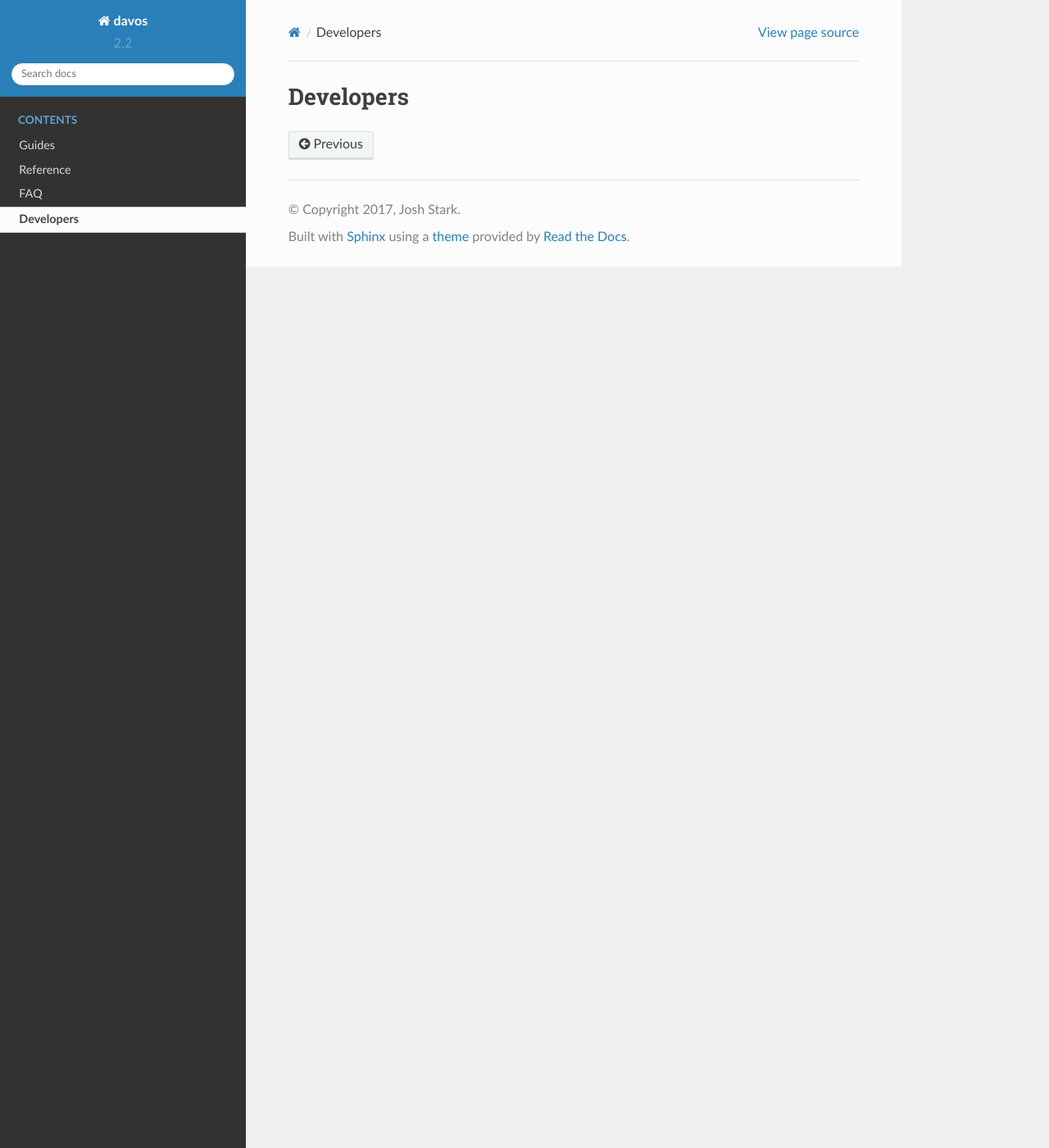
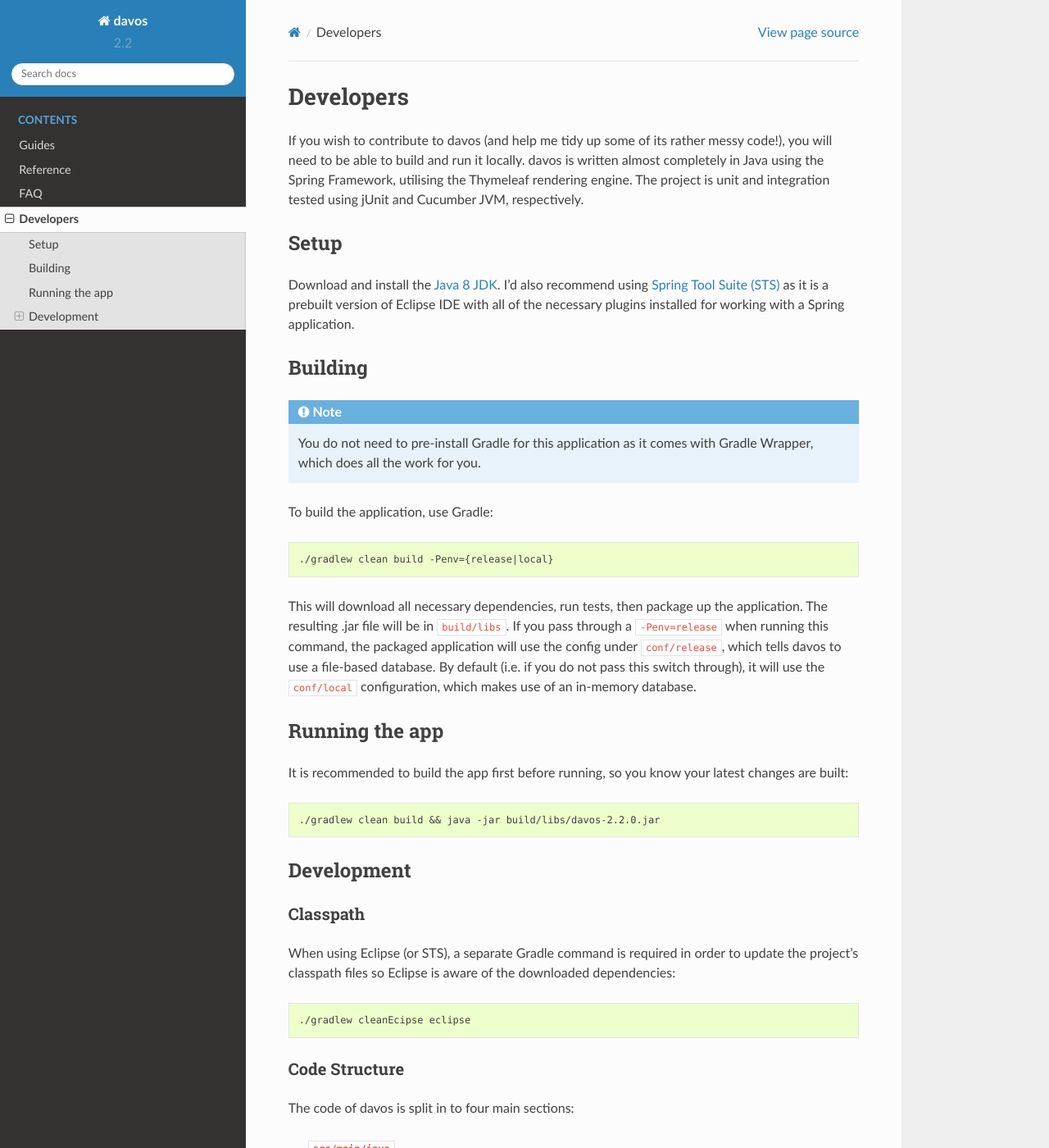
Before and after one commit to linuxserver/davos, a Sphinx documentation site: the page built from docs/source/developers/index.rst, in a window 1280 px wide and 1400 px high. Shown: the whole window at 82% size. Built offline with Sphinx 7.4.7 and the Read the Docs theme 2.0.0, drawn with Linux system fonts in a browser that asks for light colours; some of the changed text lies outside the part shown.

Commit message:
Updated docs

```diff
--- a/docs/source/developers/index.rst
+++ b/docs/source/developers/index.rst
@@ -1,3 +1,105 @@
 ##########
 Developers
 ##########
+
+If you wish to contribute to davos (and help me tidy up some of its rather messy code!), you
+will need to be able to build and run it locally. davos is written almost completely in
+Java using the Spring Framework, utilising the Thymeleaf rendering engine. The project is
+unit and integration tested using jUnit and Cucumber JVM, respectively.
+
+*****
+Setup
+*****
+
+Download and install the `Java 8 JDK <http://www.oracle.com/technetwork/java/javase/downloads/jdk8-downloads-2133151.html>`_.
+I'd also recommend using `Spring Tool Suite (STS) <https://spring.io/tools/sts/all>`_ as it is a prebuilt version of Eclipse IDE with all of the necessary
+plugins installed for working with a Spring application.
+
+********
+Building
+********
+
+.. note:: You do not need to pre-install Gradle for this application as it comes with Gradle Wrapper, which does all the work for you.
+
+To build the application, use Gradle:
+
+.. code-block:: text
+
+    ./gradlew clean build -Penv={release|local}
+
+This will download all necessary dependencies, run tests, then package up the application.
+The resulting .jar file will be in ``build/libs``. If you pass through a ``-Penv=release`` when
+running this command, the packaged application will use the config under ``conf/release``, which
+tells davos to use a file-based database. By default (i.e. if you do not pass this switch
+through), it will use the ``conf/local`` configuration, which makes use of an in-memory database.
+
+***************
+Running the app
+***************
+
+It is recommended to build the app first before running, so you know your latest
+changes are built:
+
+.. code-block:: text
+
+    ./gradlew clean build && java -jar build/libs/davos-2.2.0.jar
+
+***********
+Development
+***********
+
+Classpath
+---------
+
+When using Eclipse (or STS), a separate Gradle command is required in order to update
+the project's classpath files so Eclipse is aware of the downloaded dependencies:
+
+.. code-block:: text
+
+    ./gradlew cleanEcipse eclipse
+
+Code Structure
+--------------
+
+The code of davos is split in to four main sections:
+
+    ``src/main/java``
+        The core functional code. This contains all logic for the workflow, API,
+        connectivity, and object persistence (database).
+
+    ``src/main/resources``
+        The front-end code, including all JavaScript, CSS, images, and Thymeleaf
+        templates.
+
+    ``src/test/java``
+        All unit tests for the core code
+
+    ``src/cucumber/java``
+        Integration test code. This is separate to the main project code and
+        does not get packaged in to the released application.
+
+Running Tests
+-------------
+
+To run all unit tests, use Gradle:
+
+.. code-block:: text
+
+    ./gradlew test
+
+To run all integration tests:
+
+.. code-block:: text
+
+    ./gradlew cucumber
+
+Managing the version
+--------------------
+
+The version of the application is referenced in three files:
+
+* ``version.txt`` in the project root directory
+* ``conf/local/application.properties`` as a property called ``davos.version``
+* ``conf/release/application.properties`` as a property called ``davos.version``
+
+All three of these need to be updated if you are changing the version number.
```
Also changed, not shown: docs/source/reference/api.rst (+74 -10 lines).
